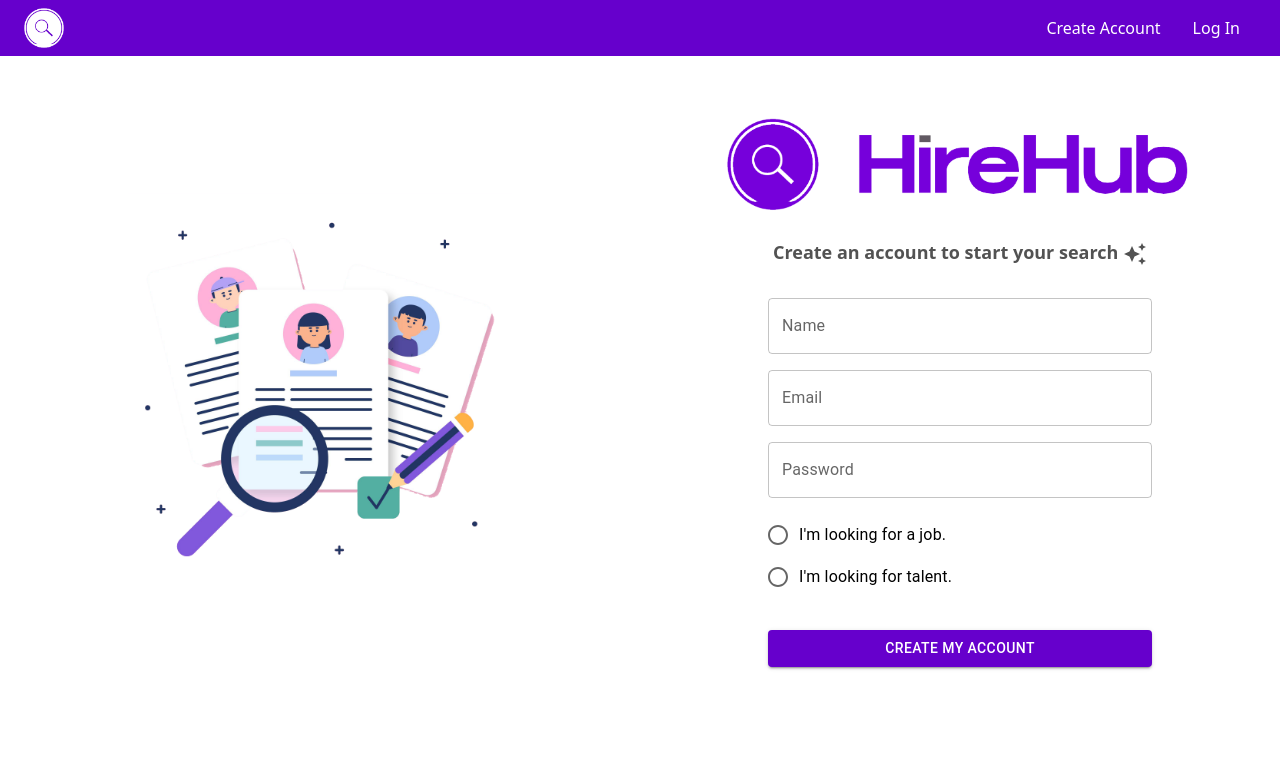
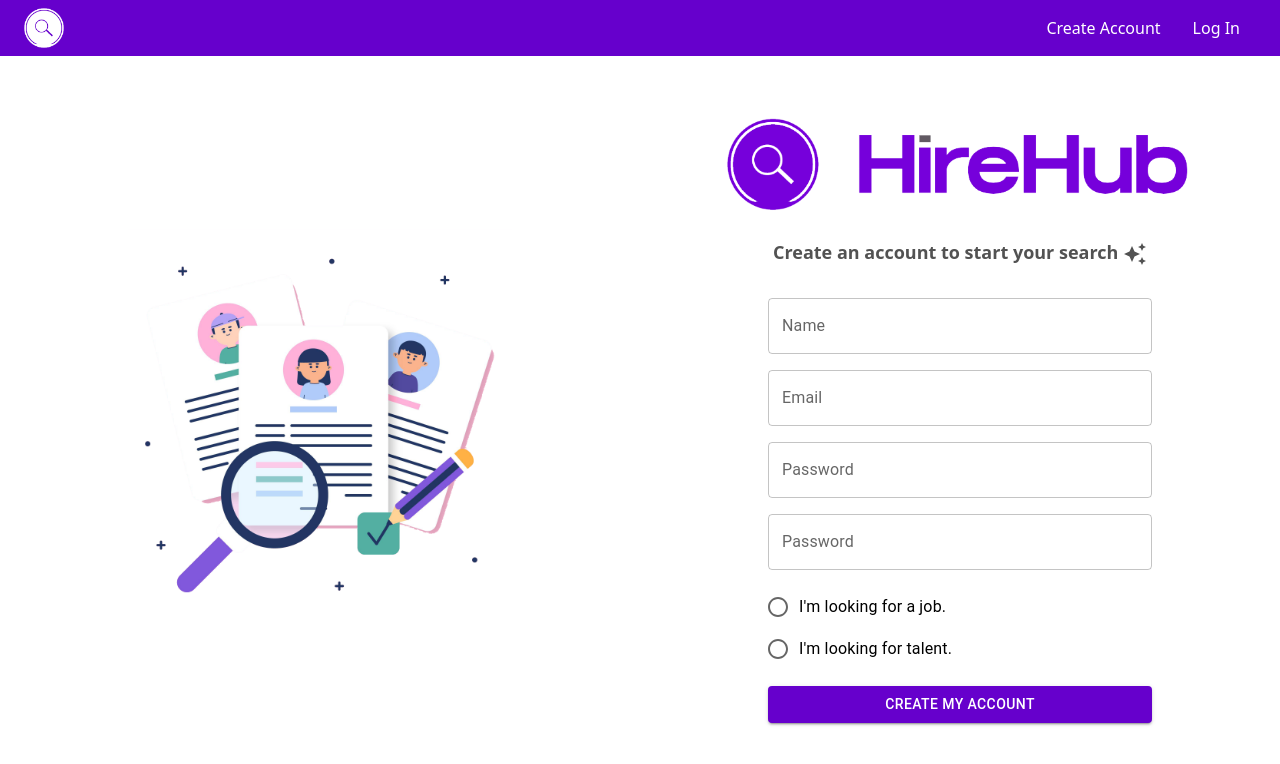
Before and after one commit to AndressaSRodrigues/CODSOFT, a React (Vite) app in the folder job_board/frontend/: page /create-account in a window 1280 px wide. Shown: the top 764 px of the page. Built offline with nearby package versions, Linux system fonts and the light colour scheme.

Commit message:
Added password confirmation to create account

```diff
--- a/job_board/frontend/src/components/Auth/RegisterForm.tsx
+++ b/job_board/frontend/src/components/Auth/RegisterForm.tsx
@@ -2,12 +2,14 @@ import { useForm, Controller } from 'react-hook-form';
 import { FormControl, FormControlLabel, RadioGroup, Radio, Typography, TextField, Button, Stack } from '@mui/material';
 import { useState } from 'react';
 import { userRegister } from '../../services/auth';
+import ErrorOutlineIcon from '@mui/icons-material/ErrorOutline';
 
 type FormData = {
     name: string,
     role: string,
     email: string;
     password: string;
+    confirmPassword: string;
 };
 
 function RegisterForm() {
@@ -19,6 +21,7 @@ function RegisterForm() {
             name: '',
             email: '',
             password: '',
+            confirmPassword: '',
             role: '',
         },
     });
@@ -26,12 +29,16 @@ function RegisterForm() {
     const onSubmit = async (data: FormData) => {
         try {
             setIsLoading(true);
+            if (data.password !== data.confirmPassword) {
+                setErrorMessage('Passwords do not match.');
+                return
+            }
             const response = await userRegister(data.role, data.name, data.email, data.password);
             localStorage.setItem('token', response.token);
         } catch (error) {
             const errorMessage = error instanceof Error
-            ? `${error.message}. Please, check your credentials.`
-            : 'An error occurred';
+                ? `${error.message}. Please, check your credentials.`
+                : 'An error occurred';
             setErrorMessage(errorMessage);
         } finally {
             setIsLoading(false);
@@ -40,10 +47,10 @@ function RegisterForm() {
 
     return (
         <>
-            <form onSubmit={handleSubmit(onSubmit)}>
+            <form onSubmit={handleSubmit(onSubmit)} className='mb-4'>
                 <FormControl>
                     <Stack spacing={2} className='w-72 lg:w-96'>
-                    <Controller
+                        <Controller
                             name="name"
                             control={control}
                             rules={{ required: 'Name is required' }}
@@ -86,6 +93,20 @@ function RegisterForm() {
                             )}
                         />
                         <Controller
+                            name="confirmPassword"
+                            control={control}
+                            rules={{ required: 'Password confirmation is required' }}
+                            render={({ field, fieldState }) => (
+                                <TextField
+                                    label="Password"
+                                    type="password"
+                                    error={!!fieldState.error}
+                                    helperText={fieldState.error ? fieldState.error.message : ''}
+                                    {...field}
+                                />
+                            )}
+                        />
+                        <Controller
                             name="role"
                             control={control}
                             rules={{ required: 'Type is required' }}
@@ -97,8 +118,8 @@ function RegisterForm() {
                                         value={field.value}
                                         onChange={(e) => field.onChange(e.target.value)}
                                     >
-                                        <FormControlLabel value="person" control={<Radio />} label="I'm looking for a job."  />
-                                        <FormControlLabel value="company" control={<Radio />} label="I'm looking for talent."  />
+                                        <FormControlLabel value="person" control={<Radio />} label="I'm looking for a job." />
+                                        <FormControlLabel value="company" control={<Radio />} label="I'm looking for talent." />
                                     </RadioGroup>
                                     {fieldState.error && (
                                         <Typography style={{ color: 'red' }} variant="caption" color="textSecondary">{fieldState.error.message}</Typography>
@@ -106,7 +127,9 @@ function RegisterForm() {
                                 </>
                             )}
                         />
-                        <span>{errorMessage}</span>
+                        {errorMessage && (
+                            <span className="text-primary mt-2 text-center"><ErrorOutlineIcon /> {errorMessage}</span>
+                        )}
                         <Button type="submit" variant="contained" color="primary" disabled={isLoading}>
                             {isLoading ? 'Creating account...' : 'Create my account'}
                         </Button>
--- a/job_board/frontend/src/components/Jobs/JobDetailsInfo.tsx
+++ b/job_board/frontend/src/components/Jobs/JobDetailsInfo.tsx
@@ -9,6 +9,7 @@ import ApartmentIcon from '@mui/icons-material/Apartment';
 import CalendarMonthIcon from '@mui/icons-material/CalendarMonth';
 import AttachMoneyIcon from '@mui/icons-material/AttachMoney';
 import PublicIcon from '@mui/icons-material/Public';
+import HireHubIcon from '../../assets/HireHubIcon.png';
 import { useAuth } from "../../context/AuthContext";
 
 function JobDetailsInfo() {
@@ -46,8 +47,14 @@ function JobDetailsInfo() {
                 <span>{job?.description}</span>
             </article>
             {token === '' && (
-            <span className="text-primary text-lg font-bold text-center">Create an account and login to apply!</span>
-        )}
+                <>
+                <div className="flex flex-col items-center gap-4 bg-neutral-100 p-4 rounded-md shadow-md">
+                     <img src={HireHubIcon} alt="HireHub Icon" width="100vw" />
+                    <span className="text-primary text-lg font-bold text-center">Create an account and login to apply!</span>
+                </div>
+
+                </>
+            )}
         </>
     )
 }
```
